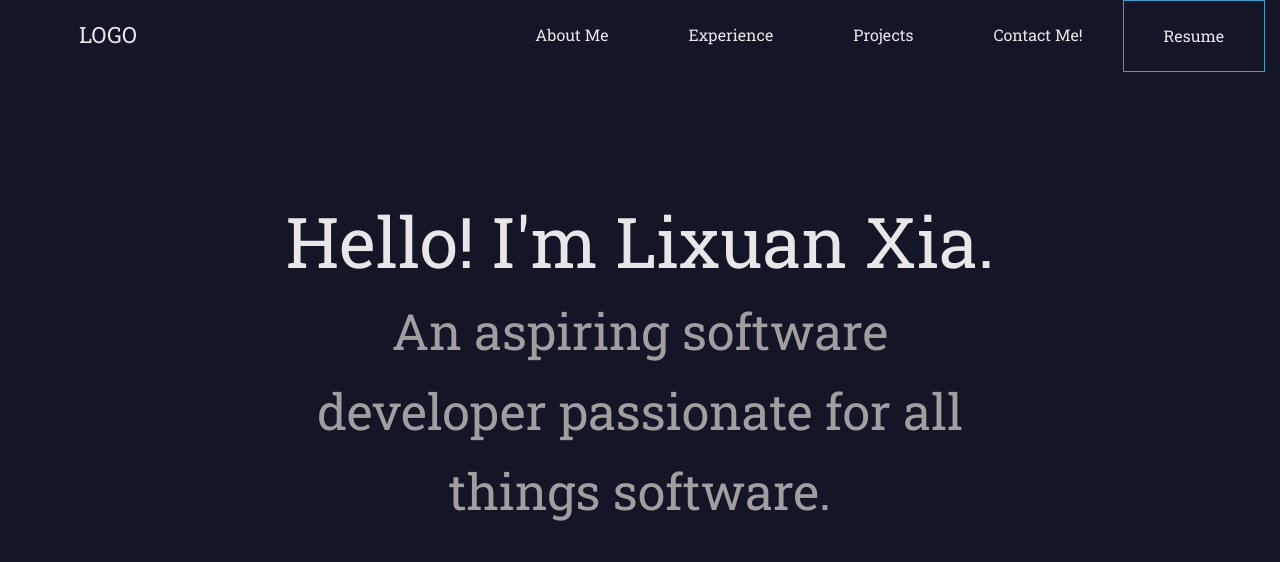
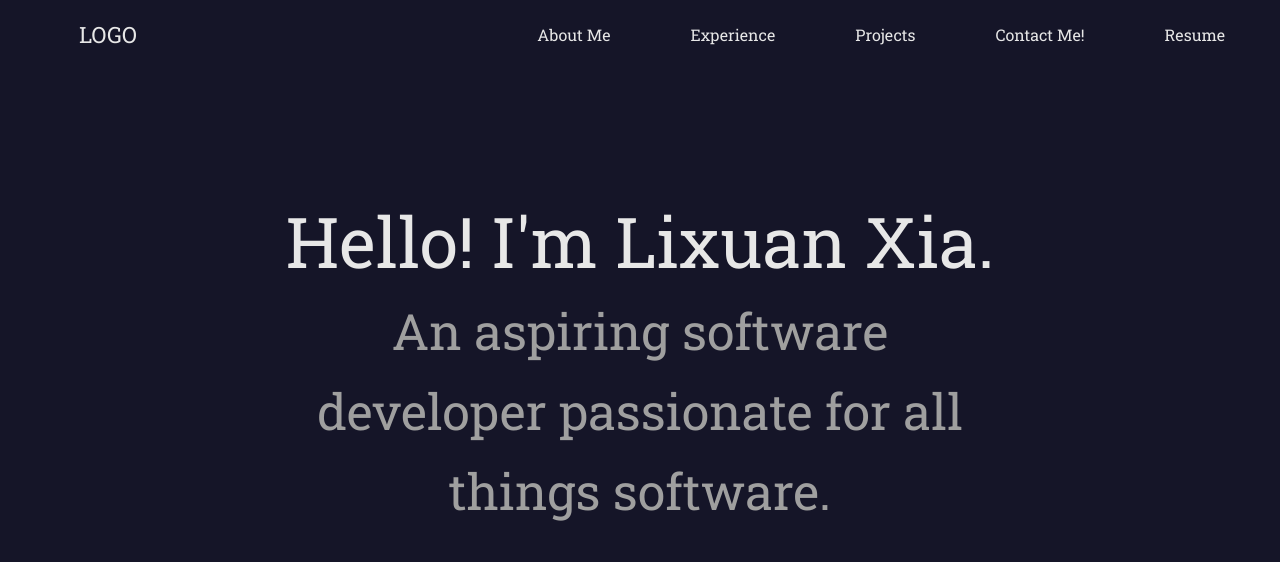
Before and after one commit to LeekSwan/LeekSwan-old, a website: page index.html in a window 1280 px wide. Shown: the top 562 px of the page. Drawn offline with nearby package versions, Linux system fonts and the light colour scheme; a web font is replaced by a local one.

Commit message:
added resume download

```diff
--- a/index.html
+++ b/index.html
@@ -40,7 +40,7 @@
                                 <li><a href="#Experience" class="shadow-drop-2-br">Experience</a></li>
                                 <li><a href="#Projects">Projects</a></li>
                                 <li><a href="#contact">Contact Me!</a></li>
-                                <li><a href="#!" style="border: 1px solid #3D9EC8;">Resume</a></li>
+                                <li><a href="Assets/Lixuan_Xia_Resume_Tech.pdf" download="Lixuan_Xia_Resume">Resume</a></li>
                             </ul>
                     </nav>
                 </div>
```
Also changed, not shown: 1 other file.
